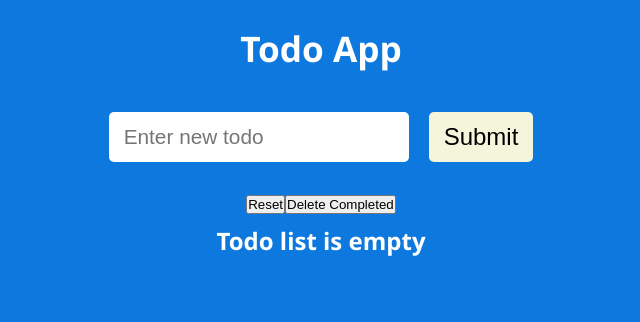
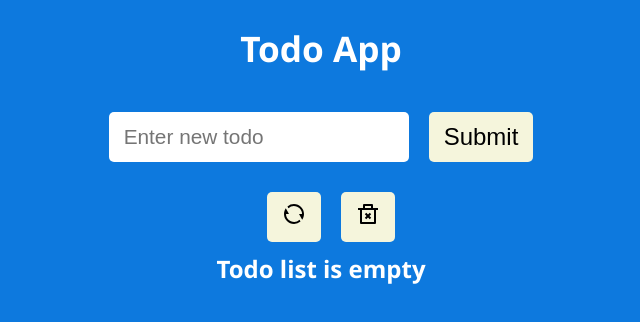
Before and after one commit to DenisKulik/todo-app, a React (Create React App) app: page / in a window 1280 px wide. Shown: the top 322 px of the page, without its empty margins (319-959 px from the left). Built offline with nearby package versions, Linux system fonts and the light colour scheme.

Commit message:
create Button component

```diff
--- a/src/components/Todos/TodosActions.js
+++ b/src/components/Todos/TodosActions.js
@@ -1,8 +1,11 @@
+import Button from '../UI/Button';
+import { RiDeleteBin2Line, RiRefreshLine } from 'react-icons/ri';
+
 export default function TodosActions() {
     return (
         <>
-            <button>Reset</button>
-            <button>Delete Completed</button>
+            <Button title="Reset Todos"><RiRefreshLine/></Button>
+            <Button title="Clear Completed Todos"><RiDeleteBin2Line/></Button>
         </>
     );
 }
--- a/src/components/UI/Button.js
+++ b/src/components/UI/Button.js
@@ -0,0 +1,10 @@
+import styles from './Button.module.css';
+
+export default function Button({ onClick, children, title, disable = false }) {
+    return (
+        <button className={styles.button} onClick={onClick} title={title}
+                disabled={disable}>
+            {children}
+        </button>
+    );
+}
--- a/src/components/UI/Button.module.css
+++ b/src/components/UI/Button.module.css
@@ -0,0 +1,14 @@
+.button {
+    height: 50px;
+    margin-left: 20px;
+    padding: 10px 15px;
+    font-size: 1.5rem;
+    cursor: pointer;
+    border: none;
+    border-radius: 5px;
+    background-color: beige;
+}
+
+.button:hover {
+    background-color: rgb(240, 240, 155);
+}
```
